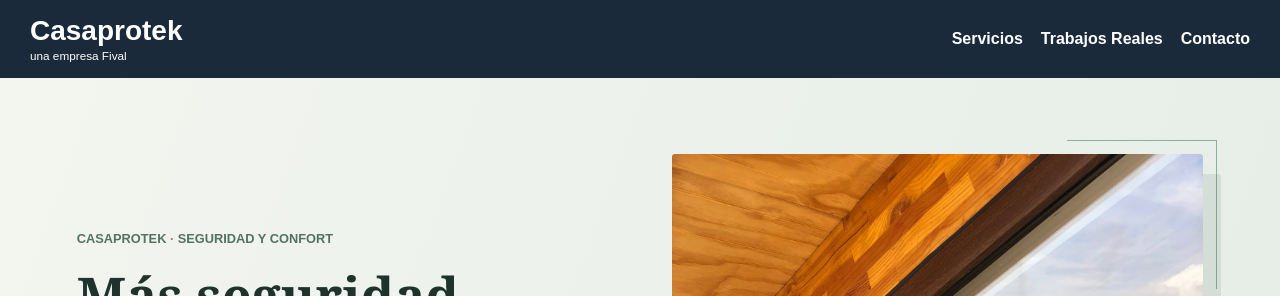
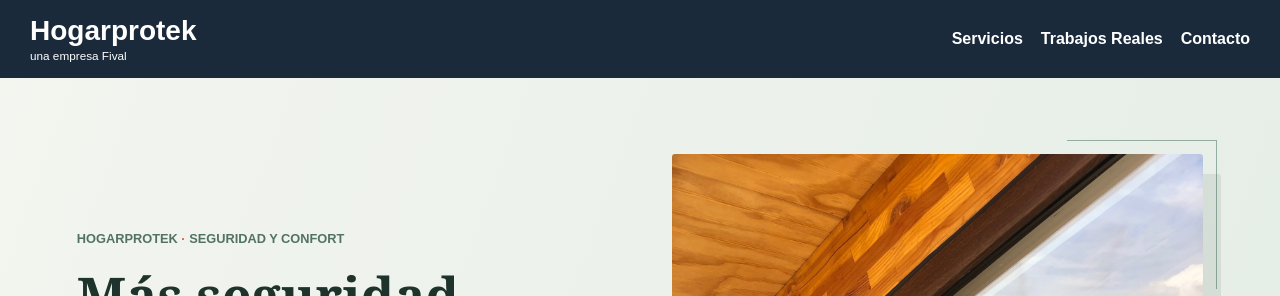
Before and after one commit to rebo2027va/casaprotek, a plain HTML site: page index.html in a window 1280 px wide. Shown: the top 296 px of the page. Drawn offline with Linux system fonts and the light colour scheme.

Commit message:
Change company name from Casaprotek to Hogarprotek

```diff
--- a/index.html
+++ b/index.html
@@ -10,7 +10,7 @@
 
   <!-- Encabezado -->
   <header>
-    <h1>Casaprotek <span class="brand-subtitle">una empresa Fival</span></h1>
+    <h1>Hogarprotek <span class="brand-subtitle">una empresa Fival</span></h1>
     <nav>
       <a href="#servicios">Servicios</a>
       <a href="#galeria">Trabajos Reales</a>
@@ -21,7 +21,7 @@
   <!-- Portada Principal -->
   <section class="hero" aria-labelledby="hero-title">
     <div class="hero-content">
-      <p class="hero-eyebrow">Casaprotek <span>·</span> Seguridad y confort</p>
+      <p class="hero-eyebrow">Hogarprotek <span>·</span> Seguridad y confort</p>
       <h2 id="hero-title">Más seguridad. <span>Más confort.</span></h2>
       <p class="hero-description">Mejoramos tus espacios con ventanas de PVC termopanel, láminas de seguridad y protecciones metálicas hechas a tu medida.</p>
       <!-- CAMBIA EL NÚMERO DE TELÉFONO ABAJO POR EL TUYO (con 569...) -->
```
